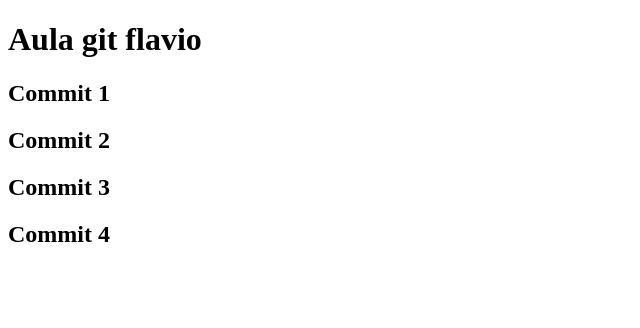
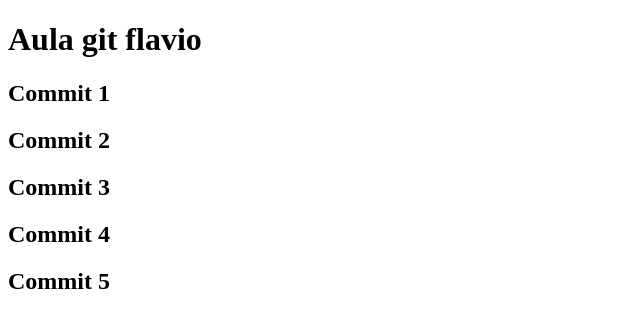
Before and after one commit to RafaDev01/aula-git-flavio, a plain HTML site: page index.html in a window 1280 px wide. Shown: the whole page, without its empty margins (0-640 px from the left). Drawn offline with Linux system fonts and the light colour scheme.

Commit message:
Update index.html

```diff
--- a/index.html
+++ b/index.html
@@ -11,6 +11,7 @@
     <h2>Commit 2</h2>
     <h2>Commit 3</h2>
     <h2>Commit 4</h2>
+    <h2>Commit 5</h2>
     <script src="index.html"></script>
 </body>
 </html>
```
